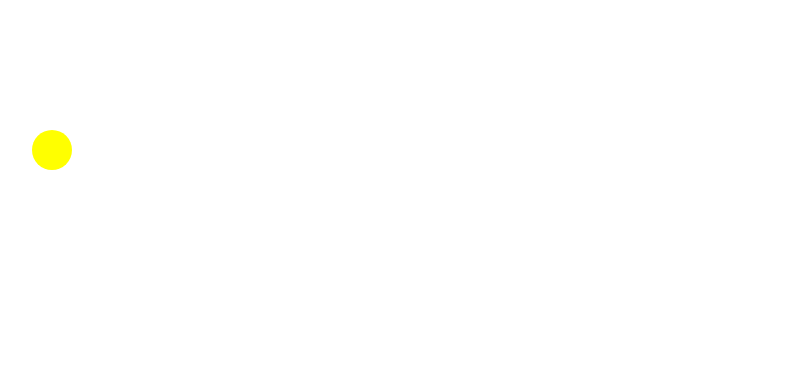
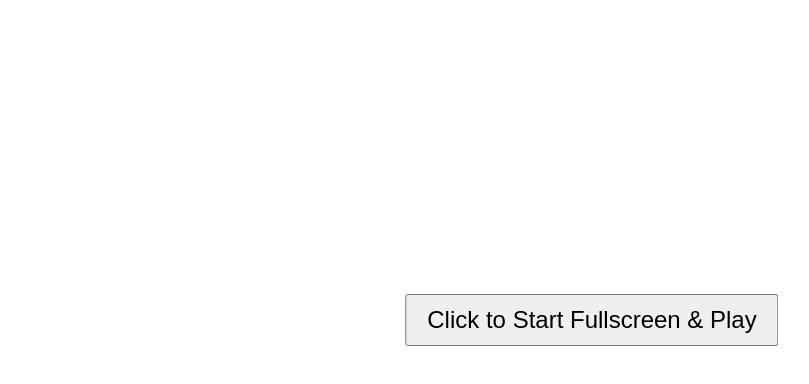
Before and after one commit to akshay0xz/flappy-bird, a plain HTML site: page index.html in a window 1280 px wide. Shown: the whole page, without its empty margins (48-857 px from the left). Drawn offline with Linux system fonts and the light colour scheme.

Commit message:
Update index.html

```diff
--- a/index.html
+++ b/index.html
@@ -2,11 +2,14 @@
 <html lang="en">
 <head>
   <meta charset="UTF-8" />
-  <title>Flappy Bird</title>
+  <title>Flappy Bird Fullscreen Start</title>
   <link rel="stylesheet" href="style.css" />
 </head>
 <body>
-  <canvas id="gameCanvas" width="320" height="480"></canvas>
+  <button id="startBtn" style="font-size:24px; padding:10px 20px; position:absolute; top:40%; left:50%; transform:translate(-50%, -50%); cursor:pointer;">
+    Click to Start Fullscreen & Play
+  </button>
+  <canvas id="gameCanvas" style="display:none;"></canvas>
   <script src="game.js"></script>
 </body>
 </html>
```
